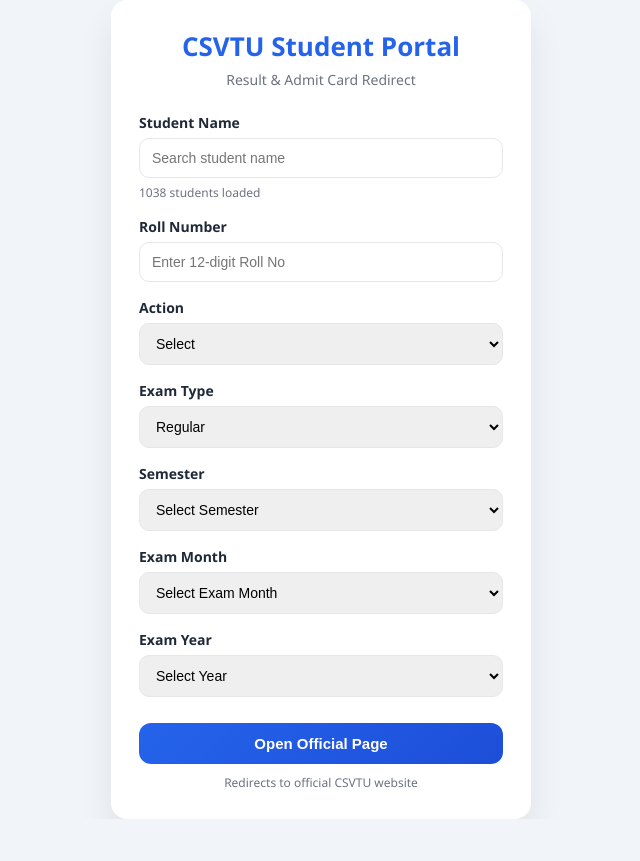
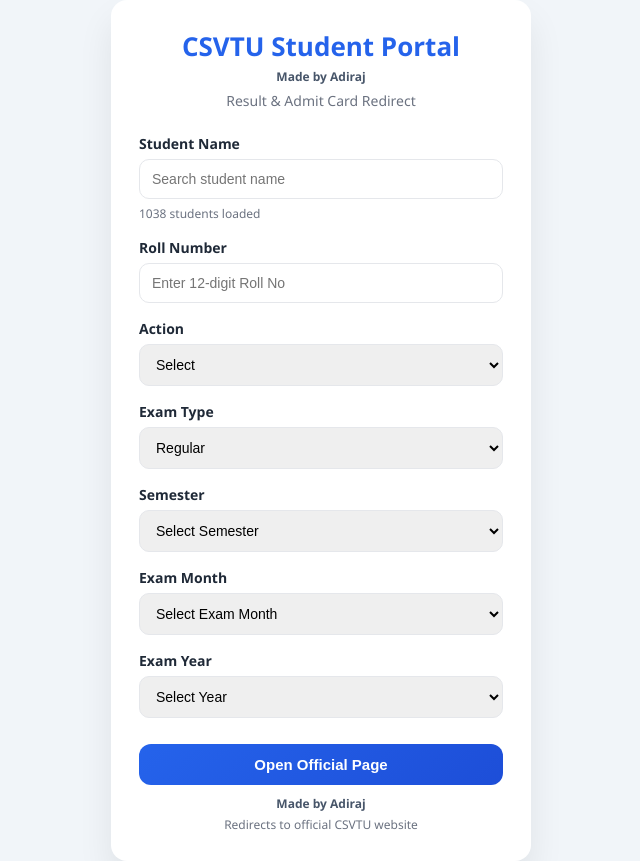
Before and after one commit to Adiraj001/CSVTU-Result-Checker, a plain HTML site: page index.html in a window 1280 px wide. Shown: the whole page, without its empty margins (319-959 px from the left). Before the commit the page ends 819 px from the top, so only its background shows below. Drawn offline with Linux system fonts and the light colour scheme.

Commit message:
Watermark Added

```diff
--- a/index.html
+++ b/index.html
@@ -15,6 +15,7 @@
 <div class="card">
     <div class="header">
         <h1>CSVTU Student Portal</h1>
+        <span class="credit">Made by Adiraj</span>
         <p>Result & Admit Card Redirect</p>
     </div>
 
@@ -84,6 +85,7 @@
     <small id="securityStatus" role="status"></small>
 
     <div class="footer-text">
+        <span>Made by Adiraj</span>
         Redirects to official CSVTU website
     </div>
 </div>
--- a/style.css
+++ b/style.css
@@ -38,6 +38,14 @@
     margin: 0;
     font-size: 26px;
     color: var(--primary);
+}
+
+.credit {
+    display: block;
+    margin-top: 4px;
+    font-size: 12px;
+    font-weight: 600;
+    color: #475569;
 }
 
 .header p {
@@ -101,3 +109,10 @@
     font-size: 12px;
     color: #6b7280;
 }
+
+.footer-text span {
+    display: block;
+    margin-bottom: 4px;
+    font-weight: 600;
+    color: #475569;
+}
```
